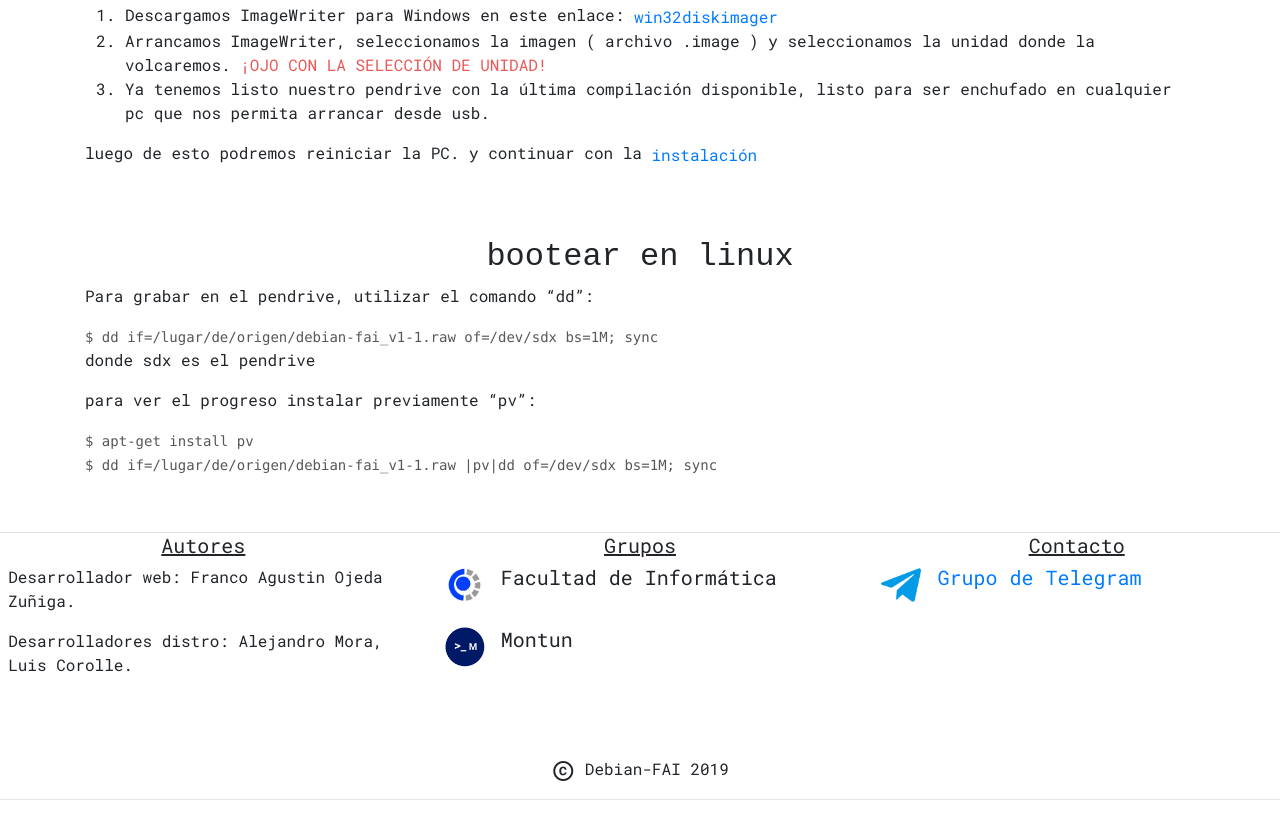
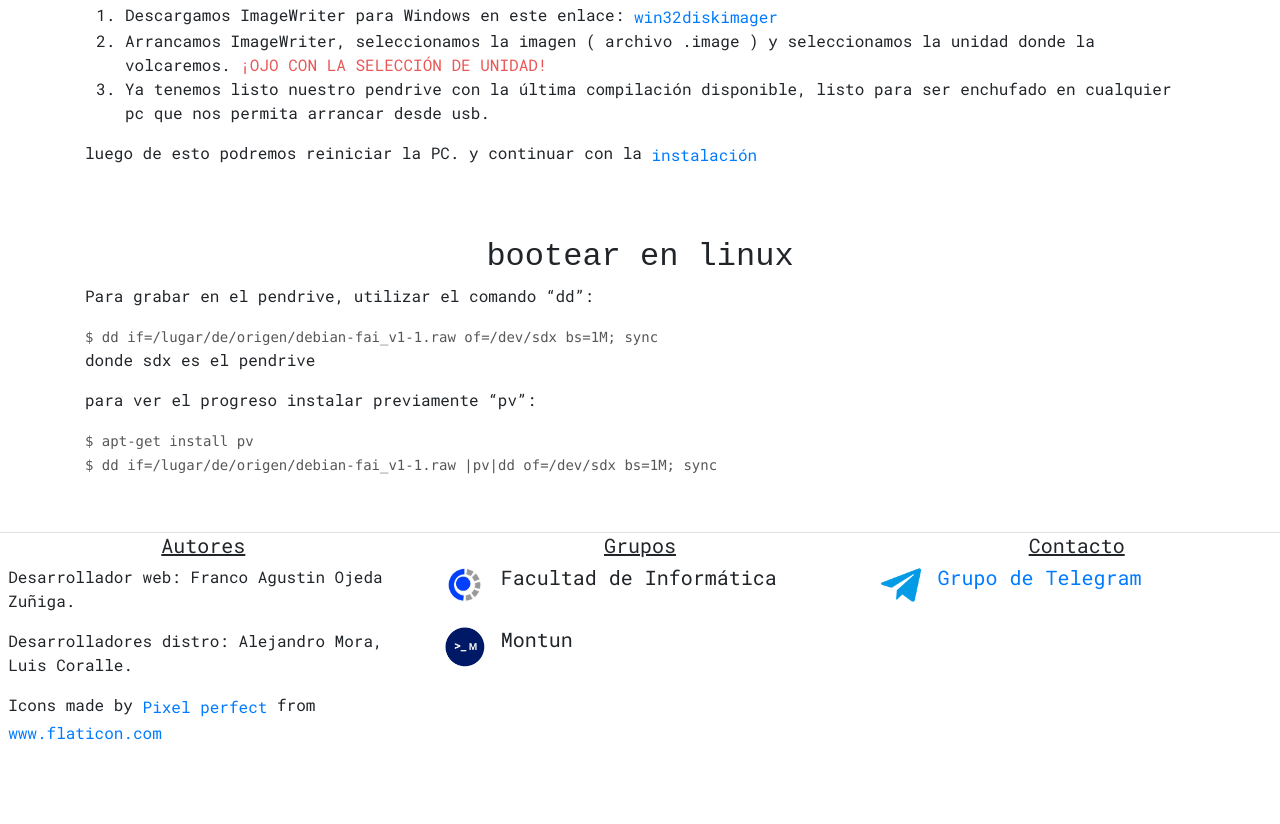
Before and after one commit to francoZuniga32/debian-fai, a plain HTML site: page descarga.html in a window 1280 px wide. Shown: the part 350-1174 px from the top of the page. Drawn offline with nearby package versions, Linux system fonts and the light colour scheme.

Commit message:
d1703h2254

```diff
--- a/descarga.html
+++ b/descarga.html
@@ -150,4 +150,43 @@
           <hr>
       </footer>
 </body>
+<footer class="bg-white border-top">
+  <div class="row">
+    <div class="col-sm">
+      <h5 class="text-center"><u>Autores</u></h5>
+      <p style="margin-left: 2%;">Desarrollador web: Franco Agustin Ojeda Zuñiga.</p>
+      <p style="margin-left: 2%;">Desarrolladores distro: Alejandro Mora, Luis Coralle.</p>
+      <p style="margin-left: 2%;">Icons made by <a href="https://www.flaticon.com/authors/pixel-perfect" title="Pixel perfect">Pixel perfect</a> from <a href="https://www.flaticon.com/" title="Flaticon">www.flaticon.com</a></p>
+    </div>
+    <div class="col-sm">
+      <h5 class="text-center"><u>Grupos</u></h5>
+      <div class="media" style="margin-left: 2%;">
+        <img src="Media/fai-logo.png" class="align-self-center mr-3" alt="..." width="40px">
+        <div class="media-body">
+          <h5 class="mt-0">Facultad de Informática</h5>
+        </div>
+      </div>
+      <br>
+      <div class="media" style="margin-left: 2%;">
+        <img src="Media/montun-logo.png" class="align-self-center mr-3" alt="..." width="40px">
+        <div class="media-body">
+          <h5 class="mt-0">Montun</h5>
+        </div>
+      </div>
+    </div>
+    <div class="col-sm ">
+      <h5 class="text-center"><u>Contacto</u></h5>
+      <a href="https://t.me/Montun">
+        <div class="media" style="margin-left: 2%;">
+          <img src="Media/telegram.png" class="align-self-center mr-3" alt="..." width="40px">
+          <div class="media-body">
+            <h5 class="mt-0">Grupo de Telegram</h5>
+          </div>
+        </div>
+      </a>
+    </div>
+  </div>
+  <p class="text-center">
+  </p>
+</footer>
 </html>
```
Also changed, not shown: darck/descarga.html (+6 -6 lines), darck/index.html (+1 -1 lines), index.html (+1 -5 lines), referencias.html (+39 -0 lines).
